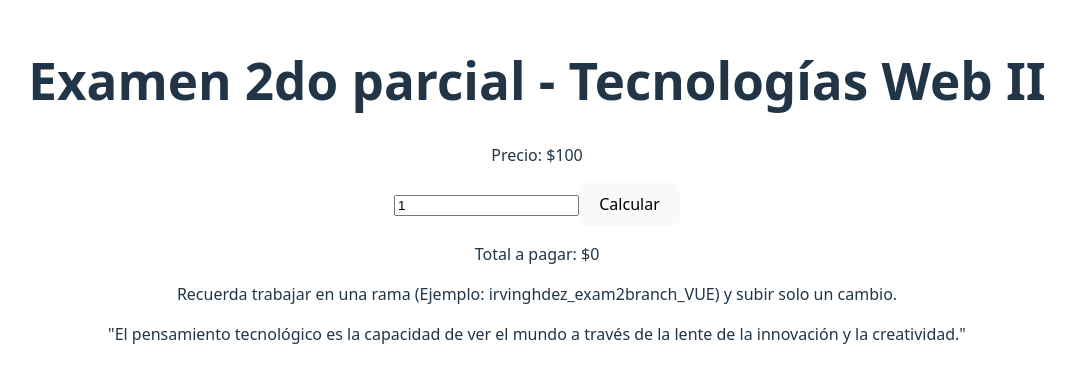
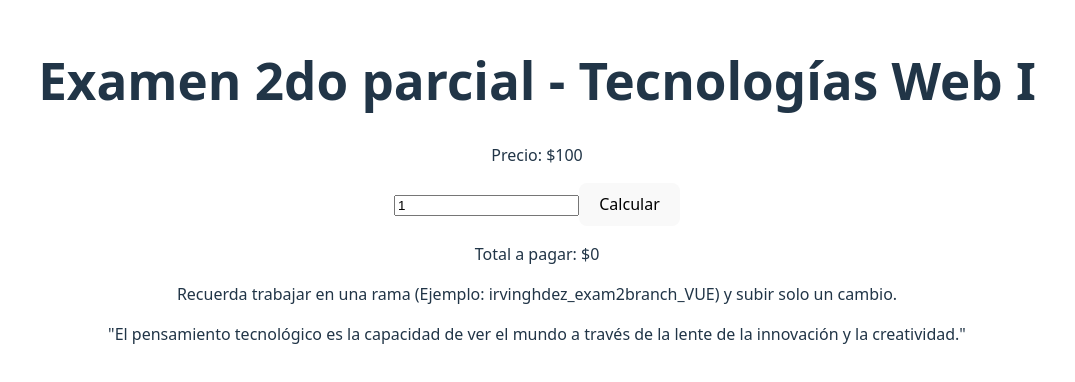
Before and after one commit to irvincito19/exam2dotecweb2, a Vue app: page / in a window 1280 px wide. Shown: the part 210-592 px from the top of the page, without its empty margins (103-1178 px from the left). Built offline with nearby package versions, Linux system fonts and the light colour scheme.

Commit message:
Actualizado App.vue

```diff
--- a/src/App.vue
+++ b/src/App.vue
@@ -12,7 +12,7 @@ const calcularTotal = () => {
 </script>
 
 <template>
-  <HelloWorld msg="Examen 2do parcial - Tecnologías Web II" />
+  <HelloWorld msg="Examen 2do parcial - Tecnologías Web I" />
   <div>
     <p>Precio: $<span>{{ precioBase }}</span></p>
     <input type="number" v-model="cantidad" placeholder="Cantidad">
```
